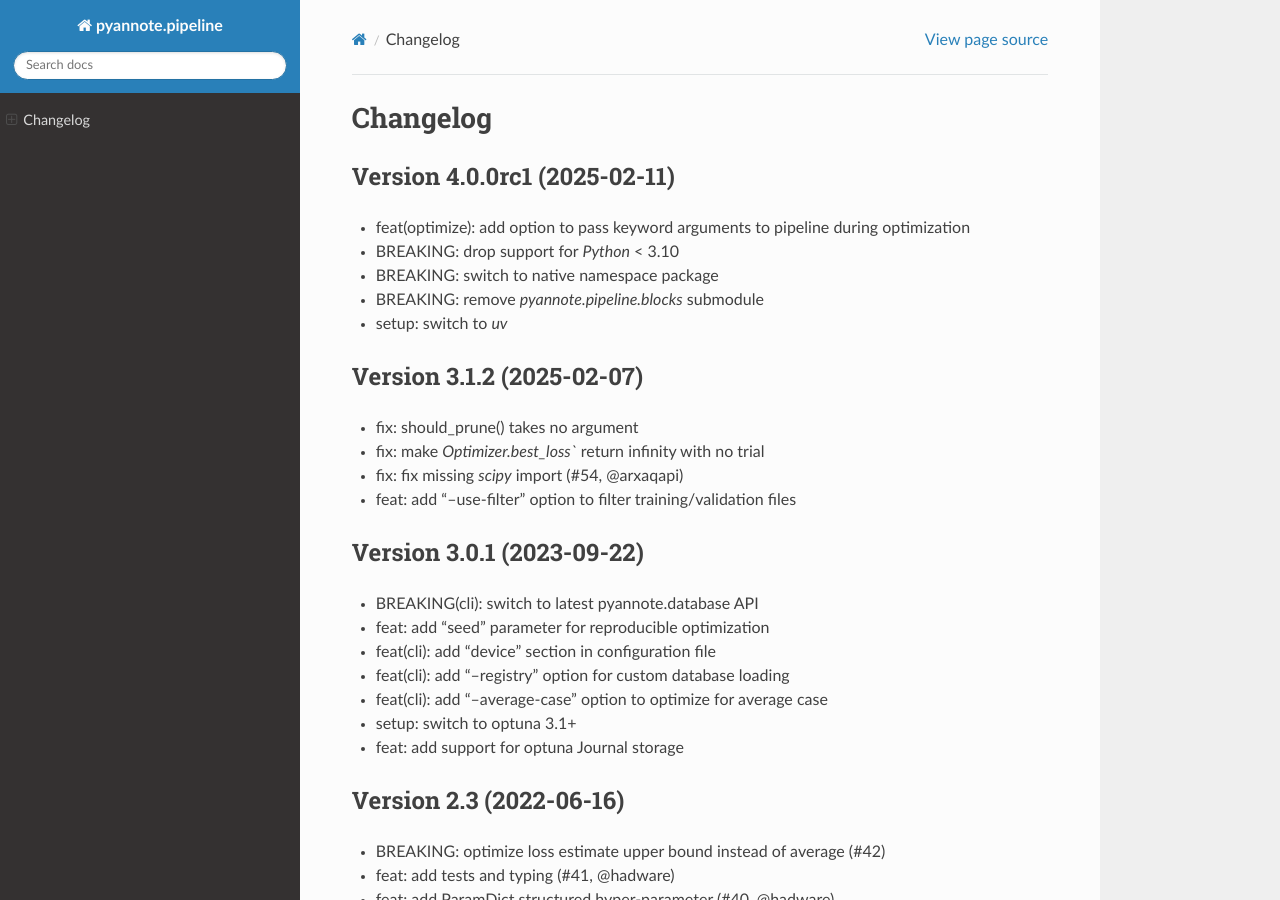
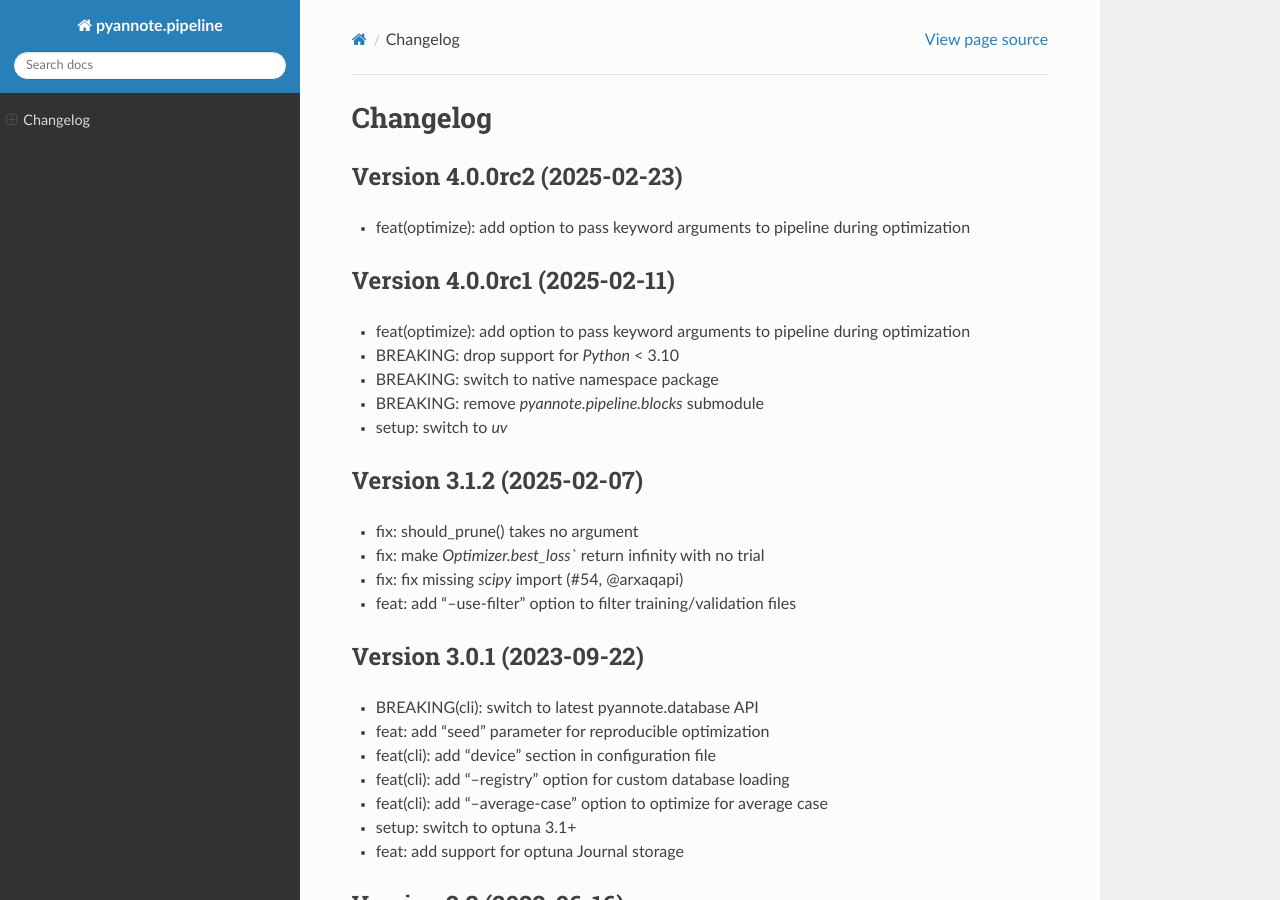
Before and after one commit to pyannote/pyannote-pipeline, a Sphinx documentation site: the page built from doc/source/changelog.rst, in a window 1280 px wide and 900 px high. Built offline with Sphinx 7.4.7 and the Read the Docs theme 3.1.0, drawn with Linux system fonts in a browser that asks for light colours; the version number could not be read and is left out.

Commit message:
doc: update changelog

```diff
--- a/doc/source/changelog.rst
+++ b/doc/source/changelog.rst
@@ -1,6 +1,11 @@
 #########
 Changelog
 #########
+
+Version 4.0.0rc2 (2025-02-23)
+~~~~~~~~~~~~~~~~~~~~~~~~~~~~~
+
+- feat(optimize): add option to pass keyword arguments to pipeline during optimization
 
 Version 4.0.0rc1 (2025-02-11)
 ~~~~~~~~~~~~~~~~~~~~~~~~~~~~~
```
